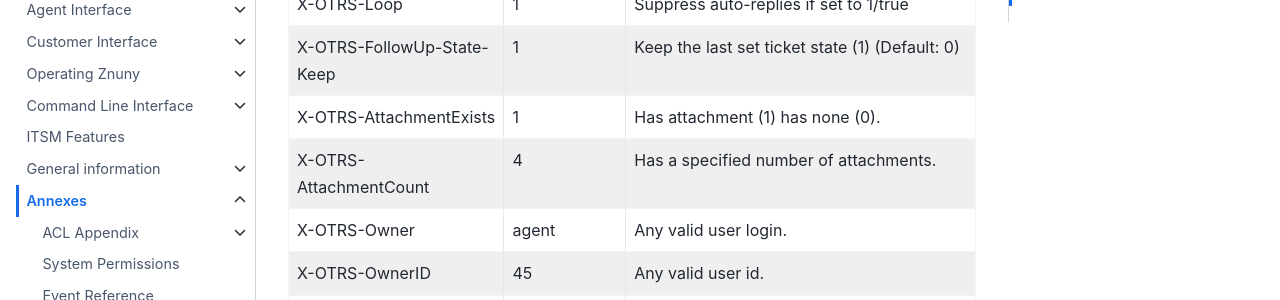
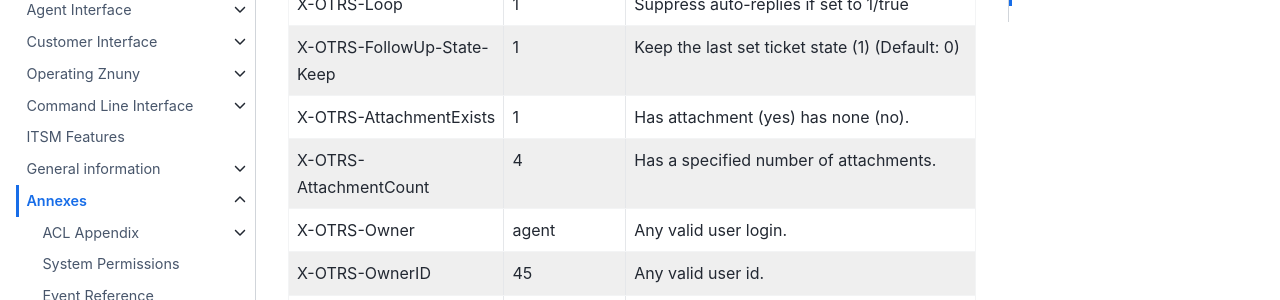
Before and after one commit to znuny/manual, a Sphinx documentation site: the page built from source/annexes/x_headers/index.rst, in a window 1280 px wide and 900 px high, scrolled down 1743 px. Shown: the part 153-453 px from the top of the window. Built offline with Sphinx 7.4.7 and the Sphinx Book theme 1.1.4, drawn with Linux system fonts in a browser that asks for light colours.

Commit message:
Fixes #190

```diff
--- a/source/annexes/x_headers/index.rst
+++ b/source/annexes/x_headers/index.rst
@@ -64,7 +64,7 @@
 +-----------------------------+---------------+------------------------------------------------------------------------+
 | X-OTRS-FollowUp-State-Keep  | 1             | Keep the last set ticket state (1) (Default: 0)                        |
 +-----------------------------+---------------+------------------------------------------------------------------------+
-| X-OTRS-AttachmentExists     | 1             | Has attachment (1) has none (0).                                       |
+| X-OTRS-AttachmentExists     | 1             | Has attachment (yes) has none (no).                                    |
 +-----------------------------+---------------+------------------------------------------------------------------------+
 | X-OTRS-AttachmentCount      | 4             | Has a specified number of attachments.                                 |
 +-----------------------------+---------------+------------------------------------------------------------------------+
```
